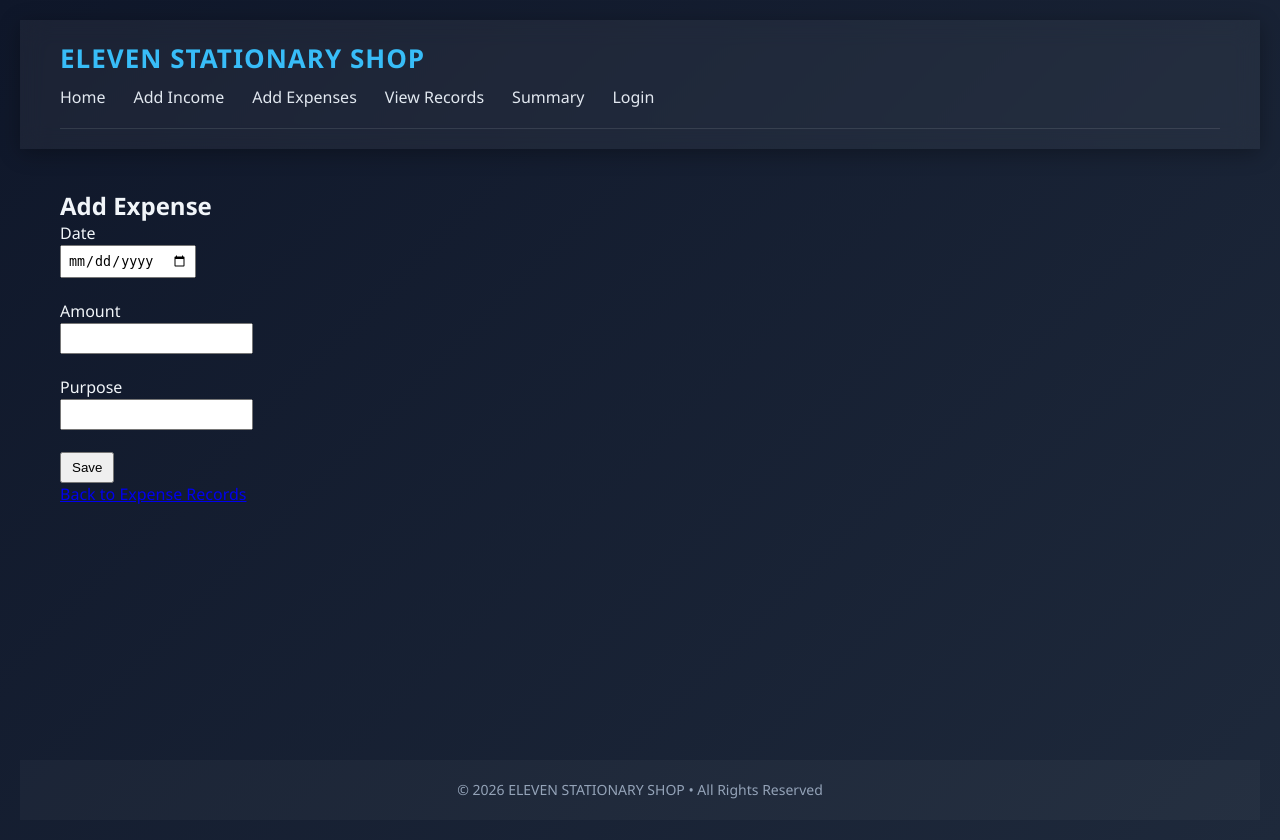
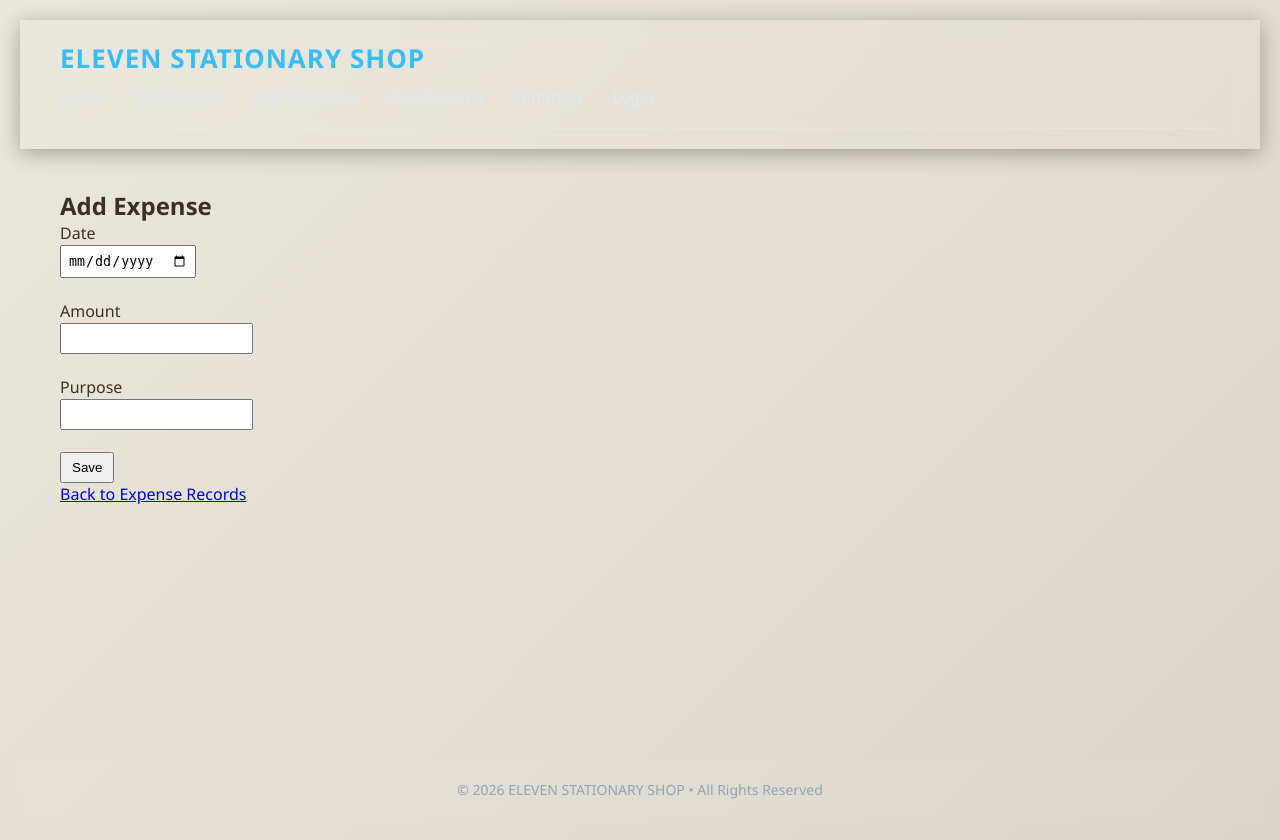
Before and after one commit to ravitejagandhamalla/eleven-stationery-shop, a Flask app: page /expenses in a window 1280 px wide. Run offline with Flask 3, Linux system fonts and the light colour scheme; a user stored in the database is signed in; some libraries are stand-ins or nearby versions.

Commit message:
Update layout.html

```diff
--- a/templates/layout.html
+++ b/templates/layout.html
@@ -18,13 +18,13 @@
     }
 
     body {
-        font-family: 'Segoe UI', sans-serif;
-        background: linear-gradient(135deg, #0f172a, #1e293b);
-        color: #f1f5f9;
-        min-height: 100vh;
-        display: flex;
-        flex-direction: column;
-        animation: fadeIn 0.6s ease-in-out;
+    font-family: 'Segoe UI', sans-serif;
+    background: linear-gradient(135deg, #EAE7DD, #dcd6c8);
+    color: #3e2f24;
+    min-height: 100vh;
+    display: flex;
+    flex-direction: column;
+    animation: fadeIn 0.6s ease-in-out;
     }
 
     @keyframes fadeIn {
```
